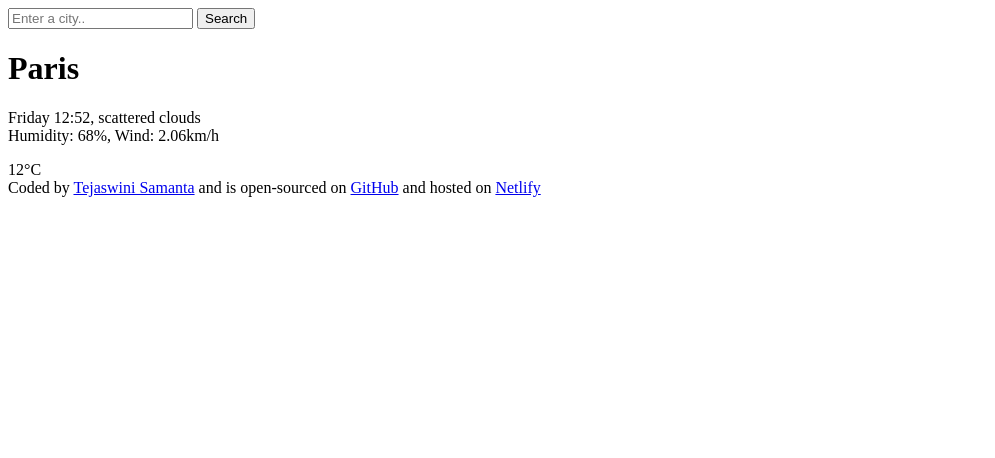
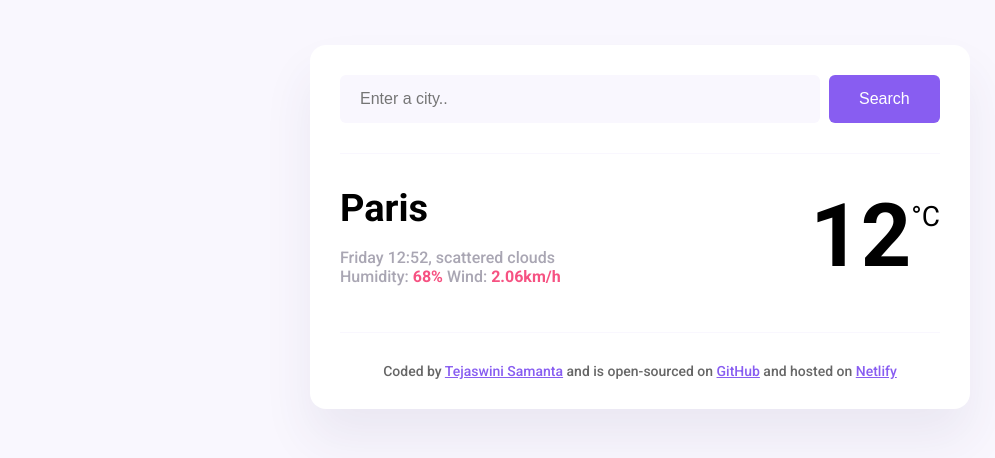
Before and after one commit to tejaswinisamanta/meteo-app, a plain HTML site: page index.html in a window 1280 px wide. Shown: the whole page, without its empty margins (0-995 px from the left). Drawn offline with Linux system fonts and the light colour scheme.

Commit message:
added css

```diff
--- a/index.html
+++ b/index.html
@@ -4,26 +4,42 @@
     <meta charset="UTF-8">
     <meta name="viewport" content="width=device-width, initial-scale=1.0">
     <title>Meteo App - Tejaswini Samanta</title>
+    <link rel="preconnect" href="https://fonts.googleapis.com">
+    <link rel="preconnect" href="https://fonts.gstatic.com" crossorigin>
+    <link href="https://fonts.googleapis.com/css2?family=Roboto:ital,wght@0,100..900;1,100..900&display=swap" rel="stylesheet">
+    <link rel="stylesheet" href="styles.css" />
 </head>
 <body>
+    <div class="weather-app">
     <header>
-        <form>
-            <input type="search" placeholder="Enter a city.." required/>
-            <input type="submit" value="Search"/>
+        <form class="search-form">
+            <input type="search"
+            placeholder="Enter a city.."
+            required
+            class="search-form-input"
+            />
+            <input type="submit"
+            value="Search"
+            class="search-form-button"
+            />
         </form>
     </header>
 
     <main>
+        <div class="weather-app-data">
         <div>
-        <h1>Paris</h1>
-        <p>
+        <h1 class="weather-app-city">Paris</h1>
+        <p class="weather-app-details">
             Friday 12:52, scattered clouds
             <br />
-            Humidity: 68%, Wind: 2.06km/h
+            Humidity: <strong>68%</strong> Wind: <strong>2.06km/h</strong>
         </p>
         </div>
-        <div>
-        12°C
+        <div class="weather-app-temperature-container">
+            <div class="weather-app-icon"></div>
+            <div class="weather-app-temperature">12</div>
+            <div class="weather-app-unit">°C</div>
+        </div>
         </div>
     </main>
     <footer>
@@ -31,5 +47,6 @@
         and is open-sourced on <a href="https://github.com/tejaswinisamanta/meteo-app">GitHub</a>
         and hosted on <a href="https://meteoapp-js.netlify.app/">Netlify</a>
     </footer>
+    </div>
 </body>
 </html>
--- a/styles.css
+++ b/styles.css
@@ -0,0 +1,105 @@
+body {
+    background-color: #f9f7fe;
+    font-family: "Roboto", sans-serif;
+}
+
+a {
+    color: #885df1;
+}
+
+.weather-app {
+    background: white;
+    max-width: 600px;
+    margin: 45px auto;
+    box-shadow: 0 30px 50px rgba(65, 50, 100, 0.08);
+    border-radius: 16px ;
+    padding: 30px;
+}
+
+header {
+    border-bottom: 1px solid #f9f7fe;
+    padding: 0 0 30px 0;
+
+}
+
+main {
+    padding: 30px 0;
+}
+
+
+.weather-app-data {
+    display: flex;
+    justify-content: space-between;
+
+}
+
+.weather-app-city {
+    margin: 0;
+    font-size: 38px;
+    line-height: 48px;
+
+}
+
+.weather-app-details {
+    font-size: 16px;
+    color: rgba(39, 33, 66, 0.4);
+    list-style: 24px;
+    font-weight: 500;
+
+}
+
+.weather-app-details strong {
+    color: #f65282;
+}
+
+.search-form-input {
+    background: #f9f7fe;
+    border: none;
+    border-radius: 6px;
+    width: 80%;
+    font-size: 16px;
+    padding: 15px 20px;
+}
+
+.search-form-button {
+    background: #885df1;
+    padding: 15px 30px;
+    border: none;
+    font-size: 16px;
+    margin-left: 5px;
+    border-radius: 6px;
+    color: white;
+}
+
+.weather-app-temperature-container {
+    display: flex;
+
+}
+
+.weather-app-icon {
+    font-size: 44px;
+    margin-top: 22px;
+}
+
+.weather-app-temperature {
+    font-size: 88px;
+    margin-left: 10px;
+    font-weight: bold;
+}
+
+.weather-app-unit {
+    margin-top: 16px;
+    font-size: 28px;
+
+}
+
+
+footer {
+    border-top: 1px solid #f9f7fe;
+    padding: 30px 0 0 0;
+    text-align: center;
+    font-weight: 500;
+    font-size: 14px;
+    color: rgba(0, 0, 0, 0.6);
+
+}
```
